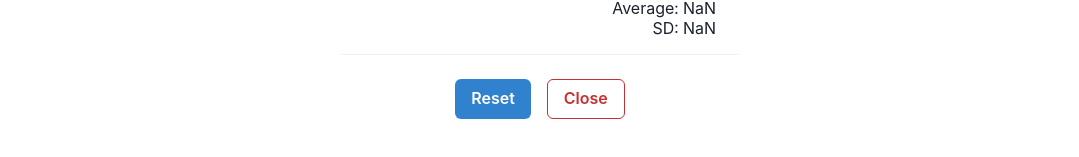
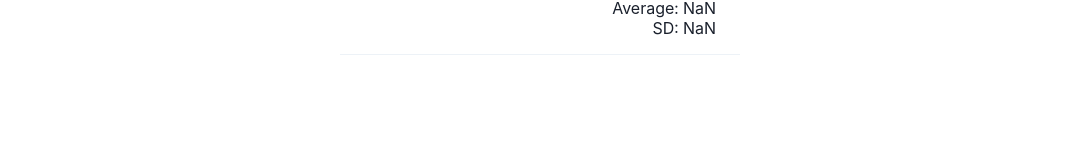
Before and after one commit to teinen/planning-poker-app, a React (Create React App) app: page /room/1 in a window 1280 px wide. Shown: the part 271-428 px from the top of the page, without its empty margins (100-1179 px from the left). Built offline with nearby package versions, Linux system fonts and the light colour scheme; no server answers; the database is empty.

Commit message:
Fix logic

```diff
--- a/src/pages/Room.tsx
+++ b/src/pages/Room.tsx
@@ -27,9 +27,9 @@ const Room: React.FC = () => {
   const [currentUser, setCurrentUser] = useState<DocumentData>()
   const [participants, setParticipants] = useState([] as DocumentData[])
 
-  // const isOwner = () => {
-  //   return currentUser?.owner === true
-  // }
+  const isOwner = () => {
+    return currentUser?.owner === true
+  }
 
   const q = query(
     collection(db, 'rooms', roomId, 'participants'),
@@ -54,7 +54,6 @@ const Room: React.FC = () => {
     getDoc(participantDocRef).then((docSnap) => {
       if (docSnap.exists()) {
         setCurrentUser(docSnap.data())
-        console.log(currentUser)
       } else {
         console.log('participant does not exist')
       }
@@ -92,8 +91,7 @@ const Room: React.FC = () => {
 
         <br />
 
-        {/* {isOwner() ?? <OwnerControls />} */}
-        <OwnerControls />
+        {isOwner() ? <OwnerControls /> : <></>}
       </div>
     </>
   )
```
